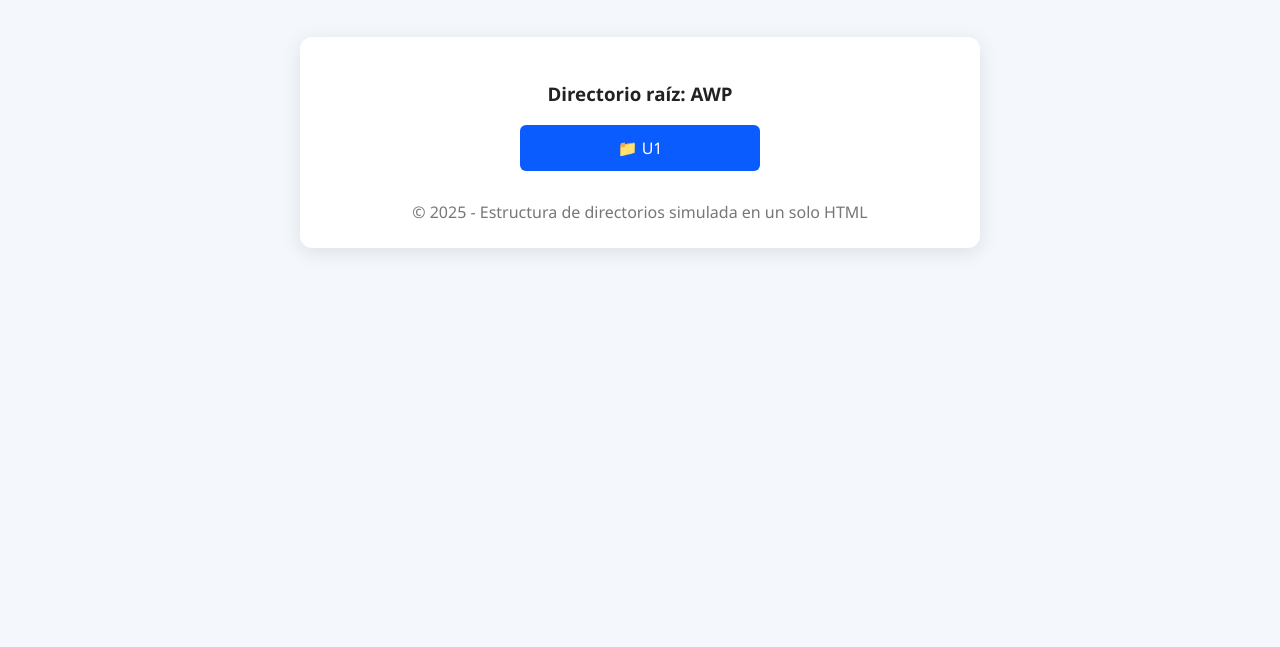
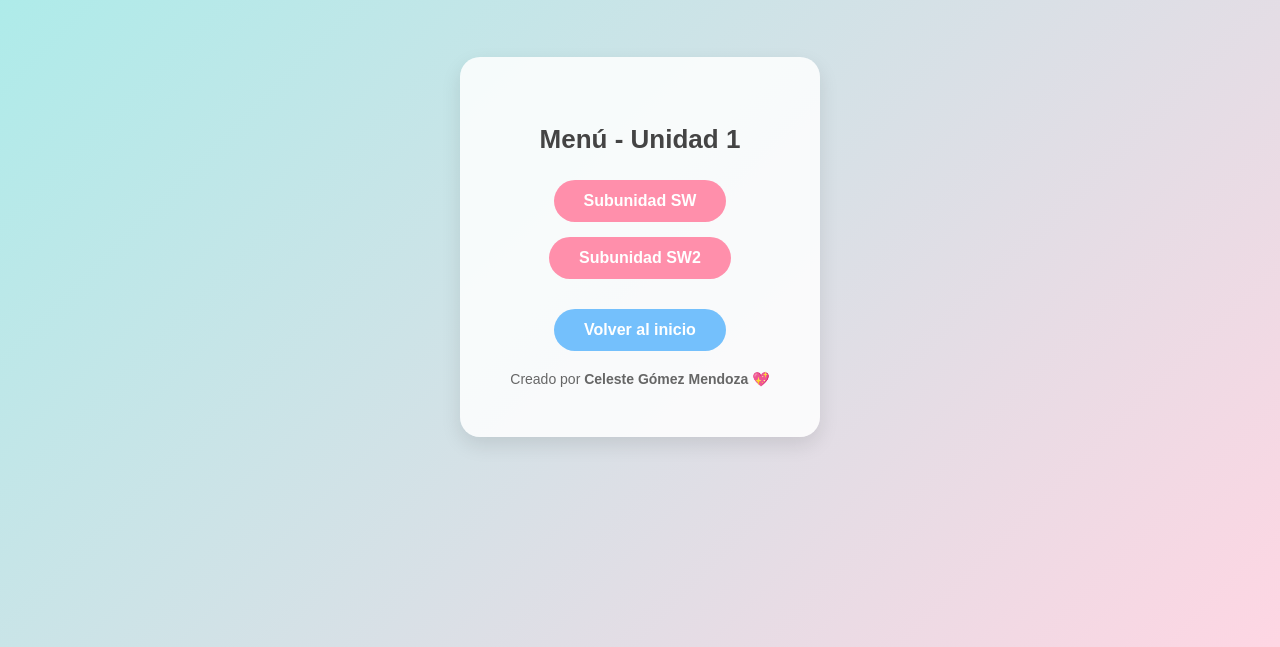
Before and after one commit to celestegm040715-hub/AWP1, a plain HTML site: page AWP/index.html in a window 1280 px wide. Shown: the part 153-800 px from the top of the page. Drawn offline with Linux system fonts and the light colour scheme.

Commit message:
Update index.html

```diff
--- a/AWP/index.html
+++ b/AWP/index.html
@@ -3,79 +3,89 @@
 <head>
   <meta charset="UTF-8">
   <meta name="viewport" content="width=device-width, initial-scale=1.0">
-  <title>AWP - Celeste Gómez Mendoza</title>
+  <title>AWP - Menú de Unidades</title>
+
   <style>
     body {
-      font-family: "Segoe UI", Arial, sans-serif;
-      background-color: #f4f7fb;
-      color: #222;
-      padding: 40px;
-      text-align: center;
+      margin: 0;
+      padding: 0;
+      font-family: "Poppins", sans-serif;
+      background: linear-gradient(135deg, #a8edea, #fed6e3);
+      height: 100vh;
+      display: flex;
+      justify-content: center;
+      align-items: center;
+      color: #333;
     }
-    h1 { color: #0b5cff; margin-bottom:5px; }
-    h2 { color: #555; margin-top:0; font-weight:400; }
 
     .container {
-      background: #fff;
-      padding: 25px 40px;
-      border-radius: 12px;
-      box-shadow: 0 4px 20px rgba(0,0,0,0.1);
-      max-width: 600px;
-      margin: 40px auto;
       text-align: center;
+      background-color: rgba(255, 255, 255, 0.85);
+      padding: 50px;
+      border-radius: 20px;
+      box-shadow: 0 8px 20px rgba(0,0,0,0.1);
+      max-width: 450px;
     }
 
-    .folder, .back {
-      display: block;
-      margin: 10px auto;
-      padding: 12px 20px;
-      border-radius: 6px;
-      color: #fff;
+    h1 {
+      margin-bottom: 25px;
+      font-size: 26px;
+      color: #444;
+    }
+
+    ul {
+      list-style: none;
+      padding: 0;
+      margin-bottom: 30px;
+    }
+
+    li {
+      margin: 15px 0;
+    }
+
+    a {
       text-decoration: none;
-      width: 200px;
-      transition: 0.2s;
-      cursor: pointer;
+      background-color: #ff8fab;
+      color: white;
+      padding: 12px 30px;
+      border-radius: 25px;
+      font-weight: bold;
+      transition: all 0.3s ease;
+      display: inline-block;
     }
-    .folder { background-color: #0b5cff; }
-    .folder:hover { background-color: #0637a6; }
-    .back { background-color: #777; }
-    .back:hover { background-color: #555; }
 
-    .hidden { display: none; }
+    a:hover {
+      background-color: #ff5d8f;
+      transform: scale(1.05);
+    }
 
+    .back {
+      background-color: #74c0fc;
+    }
+
+    .back:hover {
+      background-color: #4dabf7;
+    }
+
+    footer {
+      margin-top: 20px;
+      font-size: 14px;
+      color: #666;
+    }
   </style>
 </head>
 <body>
+  <div class="container">
+    <h1>Menú - Unidad 1</h1>
 
-  <h1>Celeste Gómez Mendoza</h1>
-  <h2>Matrícula: 22307046</h2>
+    <ul>
+      <li><a href="U1/SW/index.html">Subunidad SW</a></li>
+      <li><a href="U1/SW2/index.html">Subunidad SW2</a></li>
+    </ul>
 
-  <div class="container">
-    <!-- Vista AWP -->
-    <div id="awp" class="view">
-      <h3>Directorio raíz: AWP</h3>
-      <div class="folder" onclick="showView('u1')">📁 U1</div>
-    </div>
+    <a href="../index.html" class="back">Volver al inicio</a>
 
-    <div id="u1" class="view hidden">
-        <h3>Subcarpeta: U1</h3>
-
-        <!-- Botón que te lleva a SW -->
-        <a href="SW/index.html" class="folder">📁 SW</a>
-
-        <!-- Botón que te lleva a SW2 -->
-        <a href="SW2/index.html" class="folder">📁 SW2</a>
-
-      </div>
-
-  <footer style="margin-top:30px; color:#777;">&copy; 2025 - Estructura de directorios simulada en un solo HTML</footer>
-
-  <script>
-    function showView(id){
-      document.querySelectorAll('.view').forEach(v => v.classList.add('hidden'));
-      document.getElementById(id).classList.remove('hidden');
-    }
-  </script>
-
+    <footer>Creado por <strong>Celeste Gómez Mendoza</strong> 💖</footer>
+  </div>
 </body>
 </html>
```
